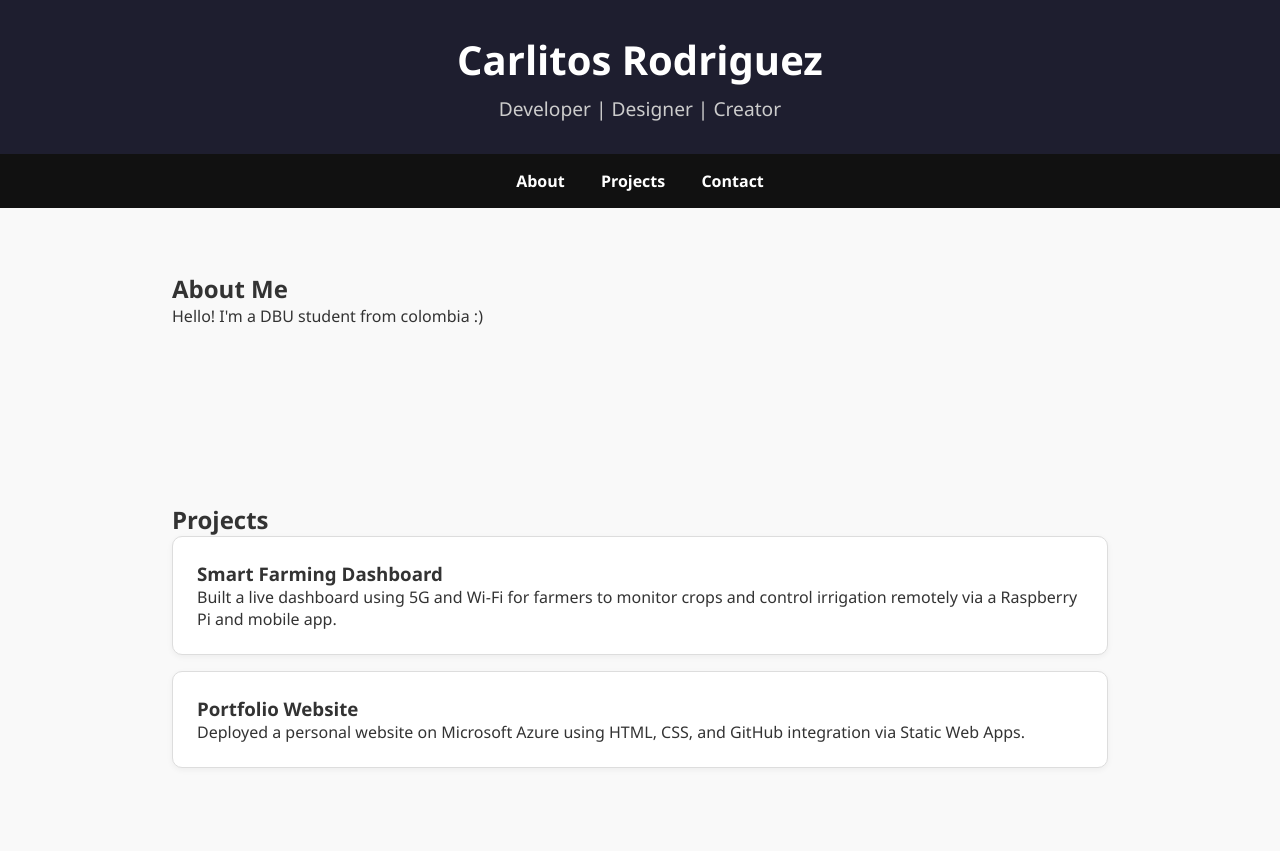
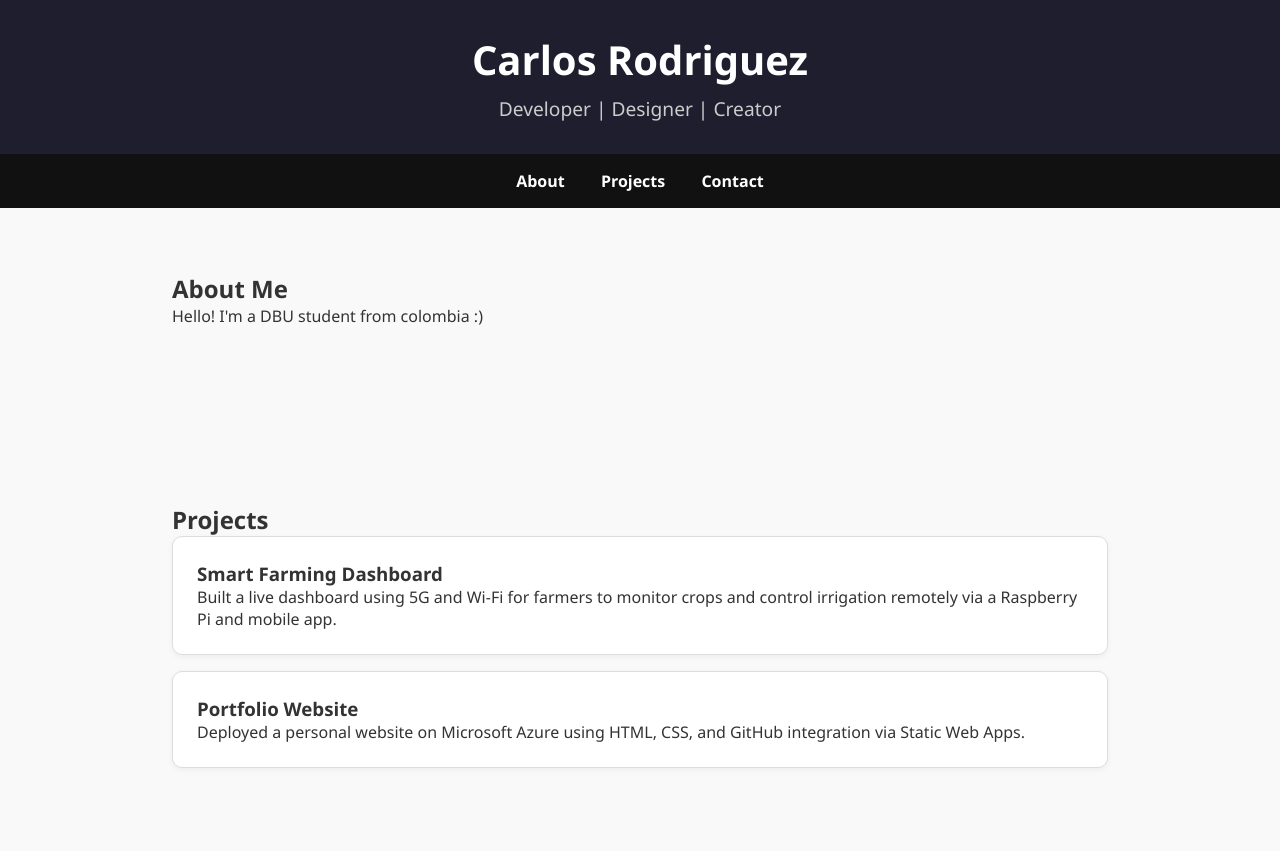
Before and after one commit to soycarlitos/Project-2, a website: page index.html in a window 1280 px wide. Shown: the top 851 px of the page. Drawn offline with Linux system fonts and the light colour scheme.

Commit message:
Update index.html

```diff
--- a/index.html
+++ b/index.html
@@ -49,7 +49,7 @@
 </head>
 <body>
   <header>
-    <h1>Carlitos Rodriguez</h1>
+    <h1>Carlos Rodriguez</h1>
     <p>Developer | Designer | Creator</p>
   </header>
 
```
